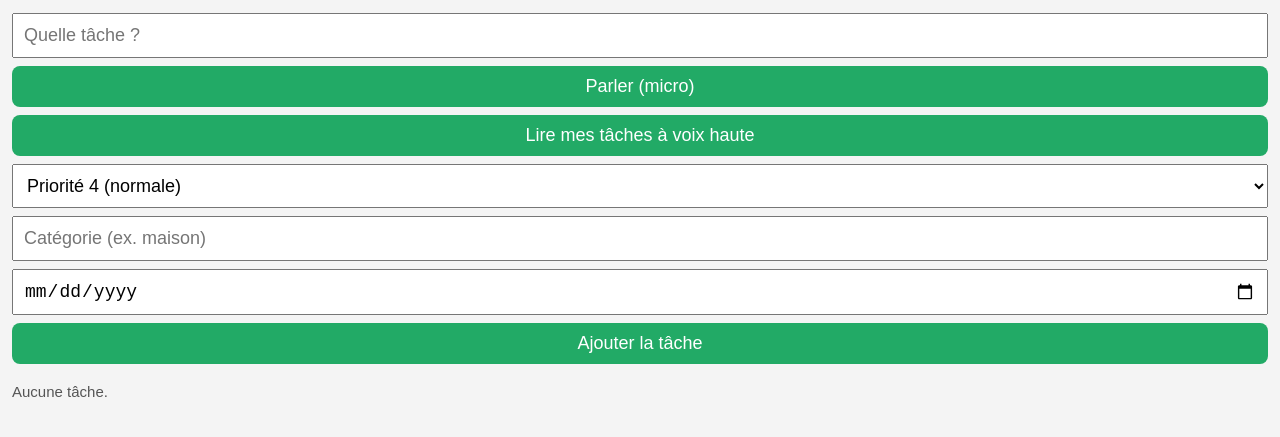
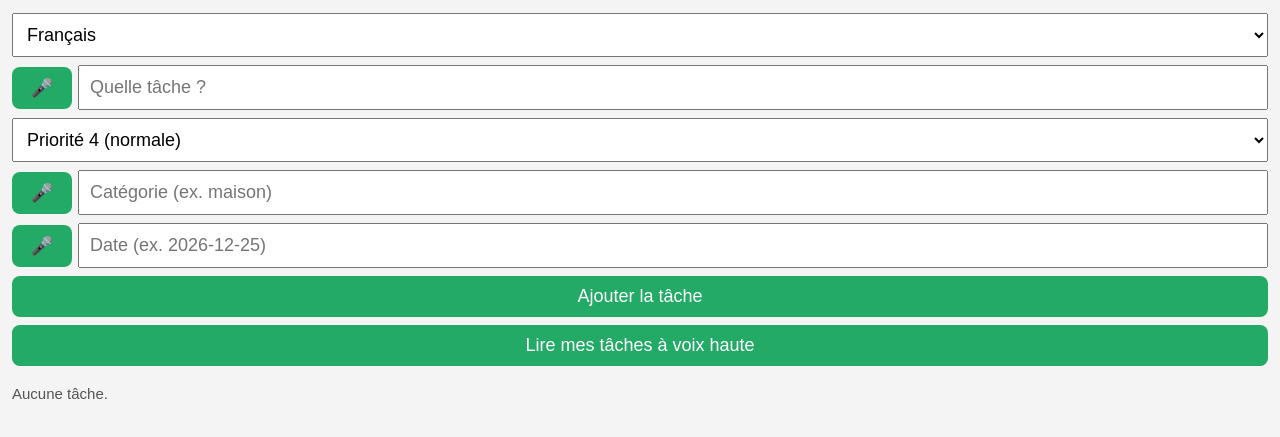
Before and after one commit to slimane-tigre/Taches, a plain HTML site: page index.html in a window 1280 px wide. Shown: the part 47-484 px from the top of the page. Drawn offline with Linux system fonts and the light colour scheme.

Commit message:
Update index.html

```diff
--- a/index.html
+++ b/index.html
@@ -12,23 +12,25 @@
   .tache { background: white; border-radius: 8px; padding: 10px; margin: 8px 0; }
   .fait { background: #c33; padding: 6px; margin-top: 6px; }
   .petit { color: #555; font-size: 15px; }
+  .ligne { display: flex; gap: 6px; align-items: center; }
+  .mic { width: 60px; flex: none; }
 </style>
 </head>
 <body>
 <h1>Mes tâches</h1>
+<select id="langue"><option value="fr-FR">Français</option><option value="ar-SA">العربية</option></select>
 
-<input id="texte" placeholder="Quelle tâche ?">
-<button onclick="ecouter()">Parler (micro)</button>
-<button onclick="lire()">Lire mes tâches à voix haute</button>
+<div class="ligne"><button class="mic" onclick="ecouter('texte')">🎤</button><input id="texte" placeholder="Quelle tâche ?"></div>
 <select id="priorite">
   <option value="1">Priorité 1 (urgente)</option>
   <option value="2">Priorité 2</option>
   <option value="3">Priorité 3</option>
   <option value="4" selected>Priorité 4 (normale)</option>
 </select>
-<input id="categorie" placeholder="Catégorie (ex. maison)">
-<input id="date" type="date">
+<div class="ligne"><button class="mic" onclick="ecouter('categorie')">🎤</button><input id="categorie" placeholder="Catégorie (ex. maison)"></div>
+<div class="ligne"><button class="mic" onclick="ecouter('date')">🎤</button><input id="date" placeholder="Date (ex. 2026-12-25)"></div>
 <button onclick="ajouter()">Ajouter la tâche</button>
+<button onclick="lire()">Lire mes tâches à voix haute</button>
 
 <div id="liste"></div>
 
@@ -46,7 +48,7 @@ function ajouter() {
     texte: texte,
     priorite: document.getElementById('priorite').value,
     categorie: document.getElementById('categorie').value.trim() || 'général',
-    date: document.getElementById('date').value
+    date: document.getElementById('date').value.trim()
   });
   sauver();
   document.getElementById('texte').value = '';
@@ -75,30 +77,38 @@ function afficher() {
   document.getElementById('liste').innerHTML = html;
 }
 
-function ecouter() {
+function ecouter(champ) {
   var Reco = window.SpeechRecognition || window.webkitSpeechRecognition;
   if (!Reco) { alert('La reconnaissance vocale n\'est pas disponible ici.'); return; }
   var r = new Reco();
-  r.lang = 'fr-FR';
+  r.lang = document.getElementById('langue').value;
   r.onresult = function (ev) {
-    document.getElementById('texte').value = ev.results[0][0].transcript;
+    document.getElementById(champ).value = ev.results[0][0].transcript;
   };
   r.onerror = function () { alert('Je n\'ai pas compris, réessaie.'); };
   r.start();
 }
 
 function lire() {
-  var phrase = '';
+  speechSynthesis.cancel();
+  if (!taches.length) {
+    var v = new SpeechSynthesisUtterance('Aucune tâche.');
+    v.lang = 'fr-FR';
+    speechSynthesis.speak(v);
+    return;
+  }
   for (var i = 0; i < taches.length; i++) {
     var t = taches[i];
-    phrase += 'Priorité ' + t.priorite + ', ' + t.categorie + ' : ' + t.texte + '. ';
+    var arabe = /[\u0600-\u06FF]/.test(t.texte);
+    var phrase = arabe
+      ? t.texte
+      : 'Priorité ' + t.priorite + ', ' + t.categorie + ' : ' + t.texte + '.';
+    var u = new SpeechSynthesisUtterance(phrase);
+    u.lang = arabe ? 'ar-SA' : 'fr-FR';
+    speechSynthesis.speak(u);
   }
-  if (!phrase) phrase = 'Aucune tâche.';
-  var u = new SpeechSynthesisUtterance(phrase);
-  u.lang = 'fr-FR';
-  speechSynthesis.cancel();
-  speechSynthesis.speak(u);
 }
+
 afficher();
 </script>
 </body>
```
